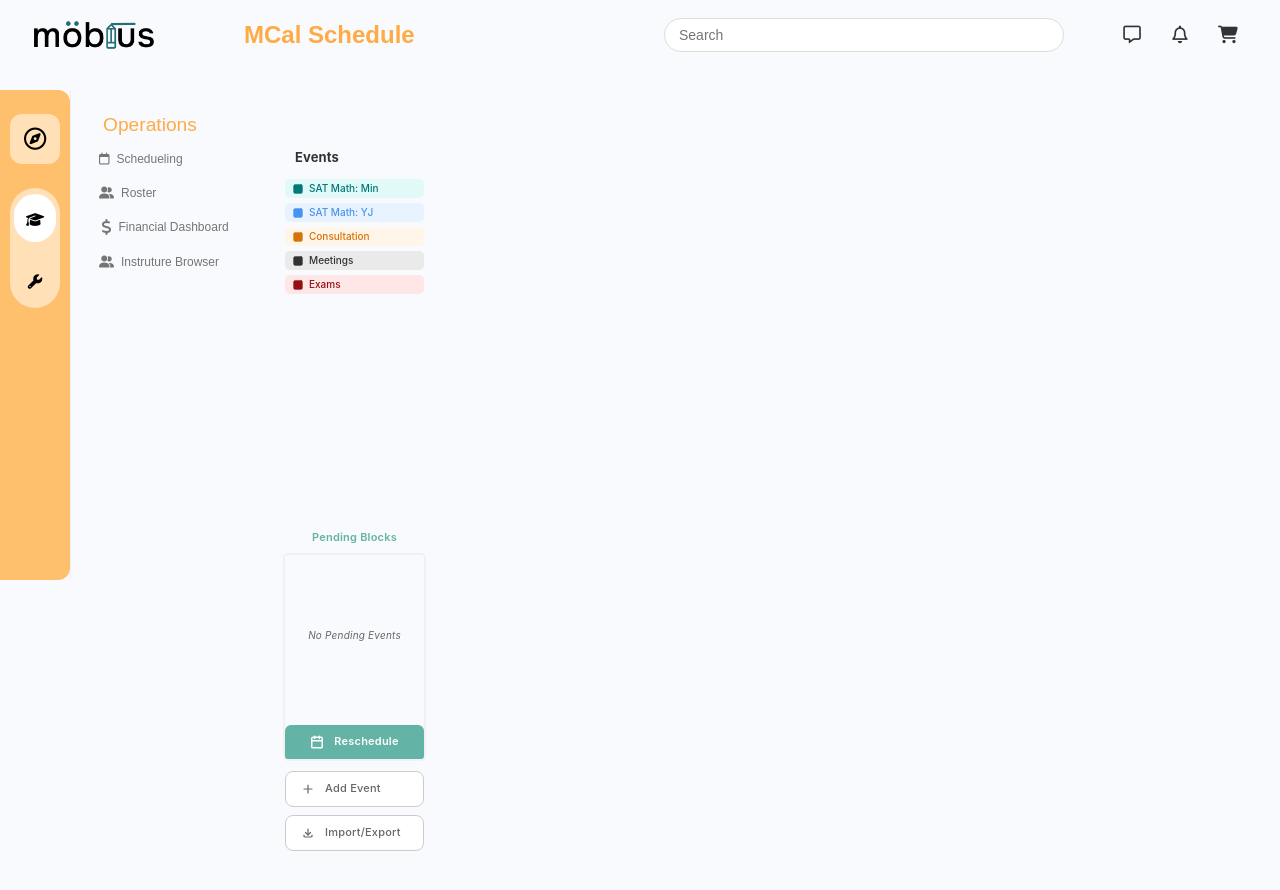
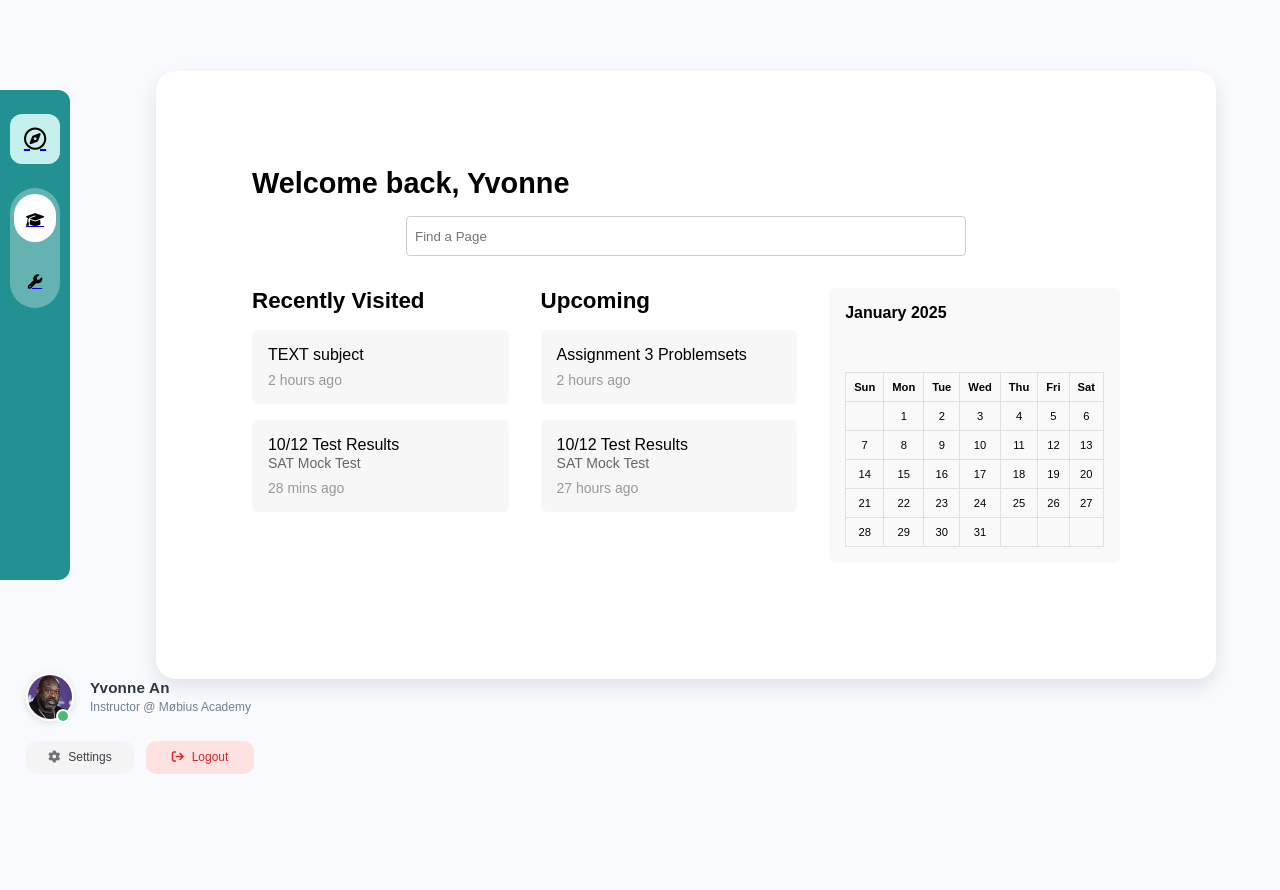
Before and after one commit to josephvtranx/Mobius, a React (Vite) app in the folder client/: page / in a window 1280 px wide. After the commit the page ends 800 px from the top, so only its background shows below. Built offline with nearby package versions, Linux system fonts and the light colour scheme.

Commit message:
add home.jsx

```diff
--- a/client/src/App.jsx
+++ b/client/src/App.jsx
@@ -1,15 +1,11 @@
 import React from 'react';
-import Header from './components/Header';
-import SideNav from './components/SideNav';
-import Mcal from './components/MCal';
 import './css/index.css';
+import HomePage from './pages/Home'
 
 function App() {
   return (
     <div className="App">
-      <Header />
-      <SideNav />
-      <Mcal />
+      <HomePage />
       {/* Other content/components */}
     </div>
   );
--- a/client/src/components/Navbar.jsx
+++ b/client/src/components/Navbar.jsx
@@ -2,42 +2,44 @@
 import React, { useState } from 'react';
 
 function Navbar() {
-  // State for the slider's position and for whether the compass is active.
   const [sliderTransform, setSliderTransform] = useState('translateY(0px)');
   const [compassActive, setCompassActive] = useState(false);
 
-  // When the compass is clicked, mark it as active.
   const handleCompassClick = () => {
     setCompassActive(true);
   };
 
-  // When a toggle button is clicked, update the slider position and deactivate the compass.
   const handleToggleClick = (transformValue) => {
     setSliderTransform(transformValue);
     setCompassActive(false);
   };
 
   return (
-    <div className="navbar">
+    <div className="navbar-extended-home">
+      <nav className="side-nav-container">
+        <div className="navbar2">
           {/* Compass button */}
           <a href="#">
             <button
-          className={`nav-btn ${compassActive ? 'active' : ''}`}
+              className={`nav-btn2 ${compassActive ? 'active' : ''}`}
               id="btn-compass"
               onClick={handleCompassClick}
             >
               <i className="fa-regular fa-compass"></i>
             </button>
           </a>
-      <div className="button-box">
-        {/* Slider element that indicates active position */}
+
+          <div className="button-box2">
+            {/* Slider indicator */}
             <div
               id="btn"
               style={{
                 transform: sliderTransform,
-            background: 'white' // Always visible
+                background: 'white',
+                transition: 'transform 0.3s ease',
               }}
             ></div>
+
             {/* Toggle buttons */}
             <a href="#">
               <button
@@ -59,6 +61,8 @@ function Navbar() {
             </a>
           </div>
         </div>
+      </nav>
+    </div>
   );
 }
 
--- a/client/src/components/ProfileCard.jsx
+++ b/client/src/components/ProfileCard.jsx
@@ -0,0 +1,31 @@
+// src/components/ProfileCard.jsx
+
+import React from 'react';
+
+function ProfileCard() {
+  return (
+    <div className="profile-card">
+      <div className="profile-header">
+        <img src="./public/me.jpg" alt="Profile" className="profile-pic" />
+        <div className="profile-info">
+          <h2 className="profile-name">Yvonne An</h2>
+          <p className="profile-role">Instructor @ Møbius Academy</p>
+        </div>
+        <div className="online-indicator"></div>
+      </div>
+
+      <div className="profile-buttons">
+        <button className="btn setting-btn" onClick={() => console.log('Settings clicked')}>
+          <i className="fa-solid fa-gear"></i>
+          <span>Settings</span>
+        </button>
+        <button className="btn logout-btn" onClick={() => console.log('Logout clicked')}>
+          <i className="fa-solid fa-arrow-right-from-bracket"></i>
+          <span>Logout</span>
+        </button>
+      </div>
+    </div>
+  );
+}
+
+export default ProfileCard;
--- a/client/src/css/index.css
+++ b/client/src/css/index.css
@@ -128,21 +128,17 @@ body {
 
 
   /* Side nav bar */
-
   .side-nav-container {
     background-color: transparent;
     position: fixed;
-    top: 90px;
-    /* Header height */
+    top: 90px; /* Header height */
     left: 0;
     width: 280px;
     bottom: 220px;
     display: flex;
     z-index: 999;
-    overflow-y: auto;
-    /* For scrolling if content overflows */
-}
-
+    overflow-y: auto; /* For scrolling if content overflows */
+  }
   .navbar {
     width: 70px;
     background: #FFC06E;
@@ -153,8 +149,7 @@ body {
     gap: 1.5rem;
     border-radius: 0 12px 12px 0;
   }
-
-.navbar2 {
+  .navbar2{
     width: 70px;
     background: #229191;
     padding: 1.5rem 0;
@@ -165,12 +160,8 @@ body {
     border-radius: 0 12px 12px 0;
   }
 
-
   /* Apply the same style to all buttons */
-
-
   /* Base styles for all buttons */
-
   .toggle-btn {
     width: 66%;
     height: 9.5%;
@@ -182,7 +173,6 @@ body {
     cursor: pointer;
     font-size: 6.5em;
     padding: 1px;
-    text-decoration: none;
   }
 
   .nav-btn {
@@ -196,7 +186,6 @@ body {
     cursor: pointer;
     transition: all 0.3s ease;
     border-color: transparent;
-    text-decoration: none;
   }
 
   .nav-btn2 {
@@ -212,29 +201,23 @@ body {
     border-color: transparent;
   }
 
-.nav-btn i {
+  .nav-btn i{
     font-size: 1.67em;
   }
-
-.nav-btn2 i {
+  .nav-btn2 i{
     font-size: 1.67em;
   }
-
   .toggle-btn i {
     font-size: .7em;
   }
 
-a {
-    text-decoration: none;
-}
-
   .nav-btn.active {
     border: 2px solid white;
   }
 
 
+
   /* Container that holds the buttons (STACKS THEM VERTICALLY) */
-
   .button-box {
     position: relative;
     width: 50px;
@@ -243,7 +226,6 @@ a {
     border-radius: 25px;
     padding: 4px;
   }
-
   .button-box2 {
     position: relative;
     width: 50px;
@@ -254,10 +236,8 @@ a {
   }
 
   .toggle-btn {
-    width: 100%;
-    /* Make buttons fit inside .button-box */
-    height: 45%;
-    /* Adjust button height dynamically */
+    width: 100%; /* Make buttons fit inside .button-box */
+    height: 45%; /* Adjust button height dynamically */
     display: flex;
     align-items: center;
     justify-content: center;
@@ -265,15 +245,13 @@ a {
     background: transparent;
     border: none;
     cursor: pointer;
-    position: relative;
-    /* Ensures it stays above */
-    z-index: 2;
-    /* Higher than #btn */
+    position: relative; /* Ensures it stays above */
+    z-index: 2; /* Higher than #btn */
+
   }
 
 
   /* Remove manual margins */
-
   .toggle-btn:first-of-type {
     margin: 0;
     margin-bottom: 12px;
@@ -282,32 +260,25 @@ a {
 
 
   /* Moving Slider (Highlight Active Button) */
-
   #btn {
    /* Adjust for centering */
     top: 5%;
     left: auto;
     position: absolute;
-    width: 83%;
-    /* Match button size */
+    width: 83%; /* Match button size */
     height: 40%;
     background: white;
     border-radius: 30px;
-    transition: transform 0.2s ease-in-out;
-    /* Smooth movement */
+    transition: transform 0.2s ease-in-out; /* Smooth movement */
   }
 
 
   /* Moves slider down when the second toggle is active */
-
   .button-box.active #btn {
-    transform: translateY(10px);
-    /* Moves down to next button */
-}
-
+    transform: translateY(10px); /* Moves down to next button */
+  }
 
   /* Operations */
-
   .navbar-extended {
     width: 210px;
     padding: 1rem;
@@ -315,24 +286,29 @@ a {
     flex-direction: column;
     background-color: #F9FAFD;
     border-left: 1px solid #eceef2;
-    overflow-y: visible;
-    /* Changed from auto to visible */
-    height: auto;
-    /* Ensure natural height */
-}
-
+    overflow-y: visible; /* Changed from auto to visible */
+    height: auto; /* Ensure natural height */
+  }
+  .navbar-extended-home{
+    width: 105px;
+    padding: 1rem;
+    display: flex;
+    flex-direction: column;
+    background-color: #F9FAFD;
+    border-left: 1px solid #eceef2;
+    overflow-y: visible; /* Changed from auto to visible */
+    height: auto; /* Ensure natural height */
+  }
    .menu .menu-title {
     display: flex;
     padding-bottom: 10px;
+
     font-size: 1.2rem;
   }
-
   .menu-title {
     color: #FFAB45;
-    margin-bottom: .2rem;
-    /* Increased from default */
-    padding: 0.5rem 1rem;
-    /* Added padding */
+    margin-bottom: .2rem; /* Increased from default */
+    padding: 0.5rem 1rem; /* Added padding */
   }
 
   .menu ul li {
@@ -341,84 +317,60 @@ a {
     border-radius: 6px;
     text-align: left;
     align-items: center;
-}
-
+
+  }
   .menu ul {
     display: flex;
     flex-direction: column;
-    gap: 0.5rem;
-    /* Increased from 0.375rem */
-}
-
-.menu ul li a {
-    display: flex;
-    align-items: center;
-    gap: 7px;
-    font-size: 0.750rem;
+    gap: 0.5rem; /* Increased from 0.375rem */
+  }
+  .menu ul li a{
+    display: flex;
+    align-items: center;
+    gap:7px;
+    font-size: 0.850rem;
     font-weight: 500;
-    color: #757575;
+    color:#757575;
     text-decoration: none;
     padding: 0.20rem .5rem;
-    border-radius: 8px;
+    border-radius:8px;
     margin: 0 0.25rem;
     justify-content: center;
     text-align: left;
     transition: all 0.3s;
   }
-
-.menu ul li.active>a,
+  .menu ul li.active > a,
   .menu .sub-menu li.active a {
     color: #000;
     background-color: #f6f6f6;
   }
-
-.menu ul li .fa-solid {
+  .menu ul li .fa-solid{
     font-size: 0.75rem;
   }
-
-.menu ul li .fa-dollar-sign {
+  .menu ul li .fa-dollar-sign{
     font-size: 1rem;
     padding-left: 2.5px;
   }
-
-.menu ul li .text {
-    flex: 1;
-}
-
-.menu .sub-menu {
+  .menu ul li .text{
+    flex:1;
+  }
+  .menu .sub-menu{
+    display:none;
     margin-left: 15px;
+    padding: 10px;
+    padding-top: 5px;
     border-left: 2px solid #D5D5D5;
-}
-
-.menu .sub-menu-wrapper {
-    margin-left: 15px;
-    position: relative;
-    /* necessary for the pseudo-element positioning */
-}
-
-.menu .submenu-content {
-    padding: 15px;
-    padding-top: 10px;
-}
-
+
+  }
+  .menu .sub-menu li a{
+    padding: 0.40rem .5rem;
+    font-size: 0.750rem;
+
+  }
   .sub-menu li a {
-    padding: 0.75rem 1rem;
-    /* Increased from 0.5rem 0.75rem */
-    margin-left: 0.5rem;
-    /* Added indentation */
-}
-
-.menu .sub-menu-wrapper::before {
-    content: "";
-    position: absolute;
-    left: 0;
-    top: 8px;
-    /* adjust this value to lower the start of the line */
-    bottom: 0;
-    border-left: 2px solid #D5D5D5;
-}
-
-
+    padding: 0.75rem 1rem; /* Increased from 0.5rem 0.75rem */
+    margin-left: 0.5rem; /* Added indentation */
+  }
 /* Profile Card */
 
 .profile-card {
@@ -426,10 +378,9 @@ a {
     bottom: 10px;
     left: 10px;
     width: 260px;
-    background: #FFFFFF;
+    background: transparent;
     border-radius: 16px;
     padding: 1rem;
-    box-shadow: 0 8px 24px rgba(0, 0, 0, 0.08);
     z-index: 1001;
     transition: transform 0.2s ease;
 }
@@ -948,25 +899,19 @@ h4 {
     background: #FFFBEB;
 }
 
-
-/* Main home*/
-
-main-dashboard {
-    margin: 0 180px 50px 220px;
-    display: flex;
-    justify-content: center;
-    /* Centers content horizontally */
-    align-items: center;
-    /* Centers content vertically */
+  /* Main home */
+.main-dashboard {
+    margin: 0 5vw 50px 5vw;
+    display: flex;
+    justify-content: center;
+    align-items: center;
     min-height: 50vh;
-    min-width: 80vw;
-    ;
+    width: 100%;
     background-color: #fff;
-    /* Light background to distinguish the dashboard */
     padding: 2rem;
-    /* Adds some spacing */
     border-radius: 20px;
     box-shadow: 0px 8px 20px rgba(0, 0, 0, 0.1);
+    box-sizing: border-box;
   }
 
   .dashboard-container {
@@ -974,56 +919,45 @@ main-dashboard {
     justify-content: center;
     align-items: center;
     min-height: 60vh;
-    /* Full viewport height */
     padding: 2rem;
-    /* Prevent edge clipping */
-}
-
+    width: 100%;
+    box-sizing: border-box;
+  }
 
   /* Dashboard Main Section */
-
   .dashboard-main {
     background-color: #fff;
     padding: 2rem;
     border-radius: 8px;
-    max-width: 2000px;
-    width: 90%;
+    max-width: 1400px;
+    width: 100%;
     min-height: 60vh;
-    /* Ensures enough height */
     margin: auto;
-    /* Center horizontally */
-}
-
-
-/* Header with title + search input side by side (or stacked on mobile) */
-
+    box-sizing: border-box;
+  }
+
+  /* Header with title + search input */
   .dashboard-header {
     display: flex;
     flex-wrap: wrap;
     align-items: center;
     justify-content: space-between;
     margin-bottom: 2rem;
-    flex-direction: column;
-}
-
-
-/* Heading styling */
+    gap: 1rem;
+  }
 
   .dashboard-header h1 {
     font-size: 1.8rem;
-    margin: 0 0 1rem 0;
-    /* Some spacing */
+    margin: 0;
     flex: 1 1 auto;
   }
 
-
-/* Search bar styling */
-
+  /* Search bar */
   .search-bar-home {
-    flex: 15px;
-    text-align: center;
-    /* or left, depending on preference */
-    margin: 1rem;
+    flex: 1 1 100%;
+    max-width: 560px;
+    margin: 0 auto;
+    width: 100%;
   }
 
   .search-bar-home input {
@@ -1032,29 +966,35 @@ main-dashboard {
     border: 1px solid #ccc;
     border-radius: 4px;
     height: 40px;
-    width: 560px;
-}
-
+    box-sizing: border-box;
+  }
 
   /* --- Main Content Grid (Recently, Upcoming, Calendar) --- */
-
   .dashboard-content {
     display: grid;
     grid-template-columns: 1fr 1fr 1fr;
     gap: 2rem;
   }
 
+  @media (max-width: 1024px) {
+    .dashboard-content {
+      grid-template-columns: 1fr 1fr;
+    }
+  }
+
+  @media (max-width: 768px) {
+    .dashboard-content {
+      grid-template-columns: 1fr;
+    }
+  }
 
   /* Section headings (e.g. "Recently Visited", "Upcoming") */
-
   .dashboard-content h2 {
     font-size: 1.4rem;
     margin-bottom: 1rem;
   }
 
-
   /* Cards within each section */
-
   .card {
     background: #f7f7f7;
     border-radius: 6px;
@@ -1080,15 +1020,11 @@ main-dashboard {
     color: #999;
   }
 
-
   /* --- Calendar Widget --- */
-
   .calendar-widget {
     background: #f9f9f9;
     border-radius: 6px;
     padding: 1rem;
-    height: 600px;
-    width: 80%;
   }
 
   .calendar-header {
@@ -1106,20 +1042,30 @@ main-dashboard {
     text-align: center;
     padding: 0.5rem;
     border: 1px solid #e0e0e0;
-    /* subtle border for a basic grid */
-}
-
-.calendar-page {
-    display: flex;
-    padding: 20px;
-    background-color: #e9ecef;
-    min-height: 100vh;
-    margin-top: 90px;
-    /*header height*/
-    margin-left: 280px;
-    /*side nav width*/
-}
-
+  }
+
+  /* Responsive tweaks */
+  @media (max-width: 768px) {
+    .dashboard-header {
+      flex-direction: column;
+      align-items: stretch;
+      text-align: center;
+    }
+
+    .search-bar-home {
+      margin: 1rem 0;
+      width: 100%;
+    }
+
+    .main-dashboard {
+      margin: 0 1rem;
+      padding: 1rem;
+    }
+
+    .dashboard-main {
+      padding: 1rem;
+    }
+  }
 
 /*Sidebar */
 
--- a/client/src/pages/Home.jsx
+++ b/client/src/pages/Home.jsx
@@ -0,0 +1,106 @@
+import React from 'react';
+import Navbar from '../components/Navbar';
+import ProfileCard from '../components/ProfileCard';
+
+function Home() {
+  return (
+    <div className="page-container">
+      {/* Sidebar Nav */}
+      <Navbar />
+
+      {/* Profile card (bottom-left) */}
+      <ProfileCard />
+
+      {/* Main dashboard content */}
+      <main className="main-dashboard">
+        <div className="dashboard-container">
+          <div className="dashboard-main">
+            {/* Header */}
+            <div className="dashboard-header">
+              <h1>Welcome back, Yvonne</h1>
+              <div className="search-bar-home">
+                <input type="text" placeholder="Find a Page" />
+              </div>
+            </div>
+
+            {/* Dashboard content */}
+            <div className="dashboard-content">
+              {/* Recently Visited */}
+              <div className="recently-visited">
+                <h2>Recently Visited</h2>
+                <div className="card">
+                  <p>TEXT subject</p>
+                  <span className="timestamp">2 hours ago</span>
+                </div>
+                <div className="card">
+                  <p>
+                    10/12 Test Results
+                    <br />
+                    <small>SAT Mock Test</small>
+                  </p>
+                  <span className="timestamp">28 mins ago</span>
+                </div>
+              </div>
+
+              {/* Upcoming */}
+              <div className="upcoming">
+                <h2>Upcoming</h2>
+                <div className="card">
+                  <p>Assignment 3 Problemsets</p>
+                  <span className="timestamp">2 hours ago</span>
+                </div>
+                <div className="card">
+                  <p>
+                    10/12 Test Results
+                    <br />
+                    <small>SAT Mock Test</small>
+                  </p>
+                  <span className="timestamp">27 hours ago</span>
+                </div>
+              </div>
+
+              {/* Calendar Widget */}
+              <div className="calendar-widget">
+                <div className="calendar-header">
+                  <span>January 2025</span>
+                </div>
+                <table>
+                  <thead>
+                    <tr>
+                      <th>Sun</th>
+                      <th>Mon</th>
+                      <th>Tue</th>
+                      <th>Wed</th>
+                      <th>Thu</th>
+                      <th>Fri</th>
+                      <th>Sat</th>
+                    </tr>
+                  </thead>
+                  <tbody>
+                    <tr>
+                      <td></td><td>1</td><td>2</td><td>3</td><td>4</td><td>5</td><td>6</td>
+                    </tr>
+                    <tr>
+                      <td>7</td><td>8</td><td>9</td><td>10</td><td>11</td><td>12</td><td>13</td>
+                    </tr>
+                    <tr>
+                      <td>14</td><td>15</td><td>16</td><td>17</td><td>18</td><td>19</td><td>20</td>
+                    </tr>
+                    <tr>
+                      <td>21</td><td>22</td><td>23</td><td>24</td><td>25</td><td>26</td><td>27</td>
+                    </tr>
+                    <tr>
+                      <td>28</td><td>29</td><td>30</td><td>31</td><td></td><td></td><td></td>
+                    </tr>
+                  </tbody>
+                </table>
+              </div>
+            </div>
+          </div>
+        </div>
+      </main>
+    </div>
+  );
+}
+
+export default Home;
```
Also changed, not shown: client/public/me.jpg (added), client/src/components/McalSide.jsx (renamed from client/src/components/Mcal.jsx). Lines whose indentation alone changed are shown as unchanged.
